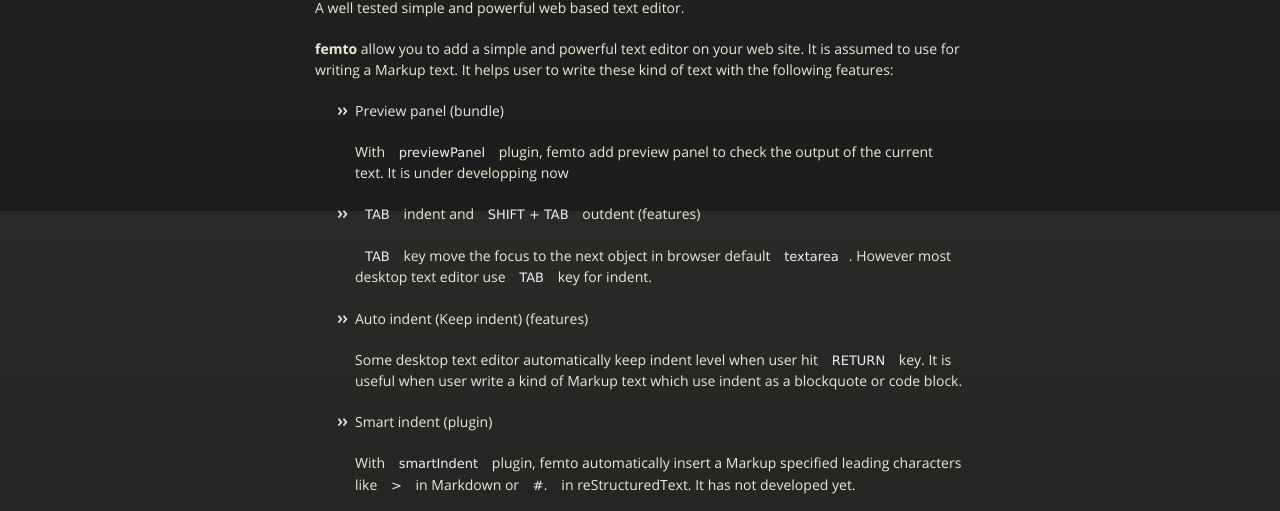
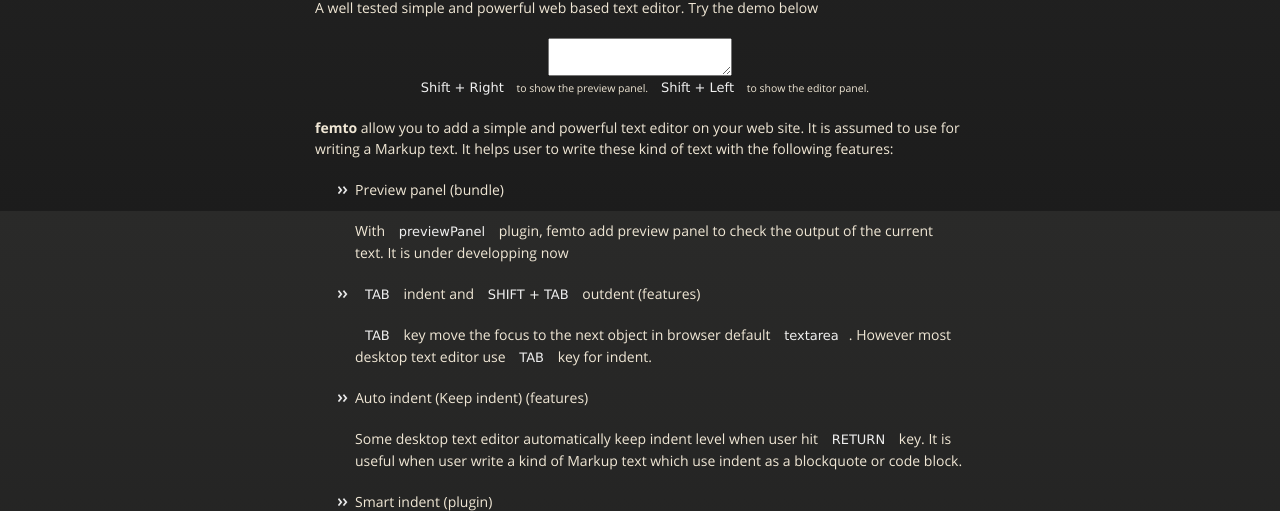
Before and after one commit to lambdalisue/femto, a plain HTML site: page index.html in a window 1280 px wide. Shown: the part 589-1100 px from the top of the page. Drawn offline with nearby package versions, Linux system fonts and the light colour scheme.

Commit message:
Add femto demo

```diff
--- a/index.html
+++ b/index.html
@@ -6,6 +6,15 @@
     <title>Femto by lambdalisue</title>
     <link rel="stylesheet" href="stylesheets/styles.css">
     <link rel="stylesheet" href="stylesheets/pygment_trac.css">
+    <link rel="stylesheet" href="javascripts/femto/www/css/app.css">
+    <style>
+      #demo {
+        text-align: center;
+      }
+      .femto .panel {
+        background: #fff;
+      }
+    </style>
     <script src="https://ajax.googleapis.com/ajax/libs/jquery/1.7.1/jquery.min.js"></script>
     <script src="javascripts/respond.js"></script>
     <!--[if lt IE 9]>
@@ -41,7 +50,13 @@
         <h1>femto <a href="https://travis-ci.org/lambdalisue/femto"><img src="https://travis-ci.org/lambdalisue/femto.png" alt="Build Status"></a>
 </h1>
 
-<p>A well tested simple and powerful web based text editor.</p>
+<p>A well tested simple and powerful web based text editor. Try the demo below</p>
+
+<div id="demo">
+  <textarea id="femto-demo"></textarea>
+  <p><small><code>Shift + Right</code> to show the preview panel. <code>Shift +
+      Left</code> to show the editor panel.</small></p>
+</div>
 
 <p><strong>femto</strong> allow you to add a simple and powerful text editor on your web site.
 It is assumed to use for writing a Markup text.
@@ -201,6 +216,17 @@
       </section>
 
     </div>
+    <!-- fake `describe` function to prevent run-time error with test version of
+         femto (in case) -->
+    <script>window.describe = function(){};</script>
+    <script src="javascripts/femto/www/js/femto.js"></script>
+    <script>
+      $(function() {
+        var textarea;
+        textarea = $('textarea#femto-demo');
+        textarea = Femto.transform(textarea);
+      });
+    </script>
     <!--[if !IE]><script>fixScale(document);</script><![endif]-->
               <script type="text/javascript">
             var gaJsHost = (("https:" == document.location.protocol) ? "https://ssl." : "http://www.");
```
Also changed, not shown: 1 other file.
